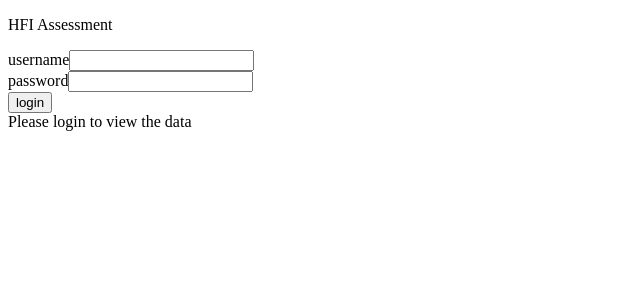
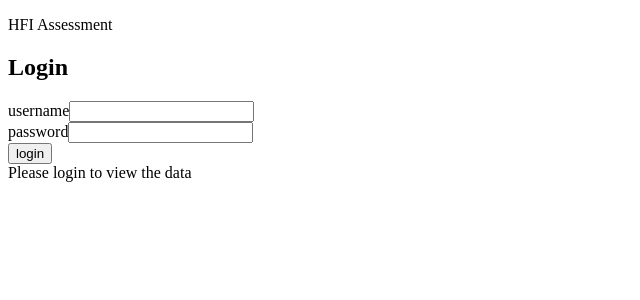
Before and after one commit to xyloid/hfi_frontend, a React (Create React App) app: page / in a window 1280 px wide. Shown: the top 300 px of the page, without its empty margins (0-640 px from the left). Built offline with nearby package versions, Linux system fonts and the light colour scheme.

Commit message:
update login form

```diff
--- a/src/App.js
+++ b/src/App.js
@@ -2,10 +2,10 @@ import React, { useState, useEffect } from "react";
 
 import dataService from "./services/data";
 import loginService from "./services/login";
+import LoginForm from "./components/LoginForm";
 
 const App = () => {
   const [data, setData] = useState([]);
-
   const [username, setUsername] = useState("");
   const [password, setPassword] = useState("");
   const [user, setUser] = useState(null);
@@ -49,30 +49,22 @@ const App = () => {
     }
   };
 
-  const loginForm = () => (
-    <form onSubmit={handleLogin}>
+
+  const loginForm = () => {
+    return (
       <div>
-        username
-        <input
-          type="text"
-          value={username}
-          name="Username"
-          onChange={({ target }) => setUsername(target.value)}
-        />
+          <LoginForm
+            username={username}
+            password={password}
+            handleUsernameChange={({ target }) => setUsername(target.value)}
+            handlePasswordChange={({ target }) => setPassword(target.value)}
+            handleSubmit={handleLogin}
+          />
       </div>
-      <div>
-        password
-        <input
-          type="password"
-          value={password}
-          name="Password"
-          onChange={({ target }) => setPassword(target.value)}
-        />
-      </div>
-      <button type="submit">login</button>
-    </form>
-  );
+    );
+  };
 
+  // handle logout
   const logoutHandler = () => {
     window.localStorage.removeItem("loggedUser");
     setUser(null);
--- /dev/null
+++ b/src/components/LoginForm.js
@@ -0,0 +1,36 @@
+import React from 'react';
+
+const LoginForm = ({
+    handleSubmit,
+    handleUsernameChange,
+    handlePasswordChange,
+    username,
+    password
+   }) => {
+   return (
+     <div>
+       <h2>Login</h2>
+
+       <form onSubmit={handleSubmit}>
+         <div>
+           username
+           <input
+             value={username}
+             onChange={handleUsernameChange}
+           />
+         </div>
+         <div>
+           password
+           <input
+             type="password"
+             value={password}
+             onChange={handlePasswordChange}
+           />
+       </div>
+         <button type="submit">login</button>
+       </form>
+     </div>
+   )
+ }
+
+ export default LoginForm
```
Also changed, not shown: 2 other files (tests, documents, lock files or other folders).
